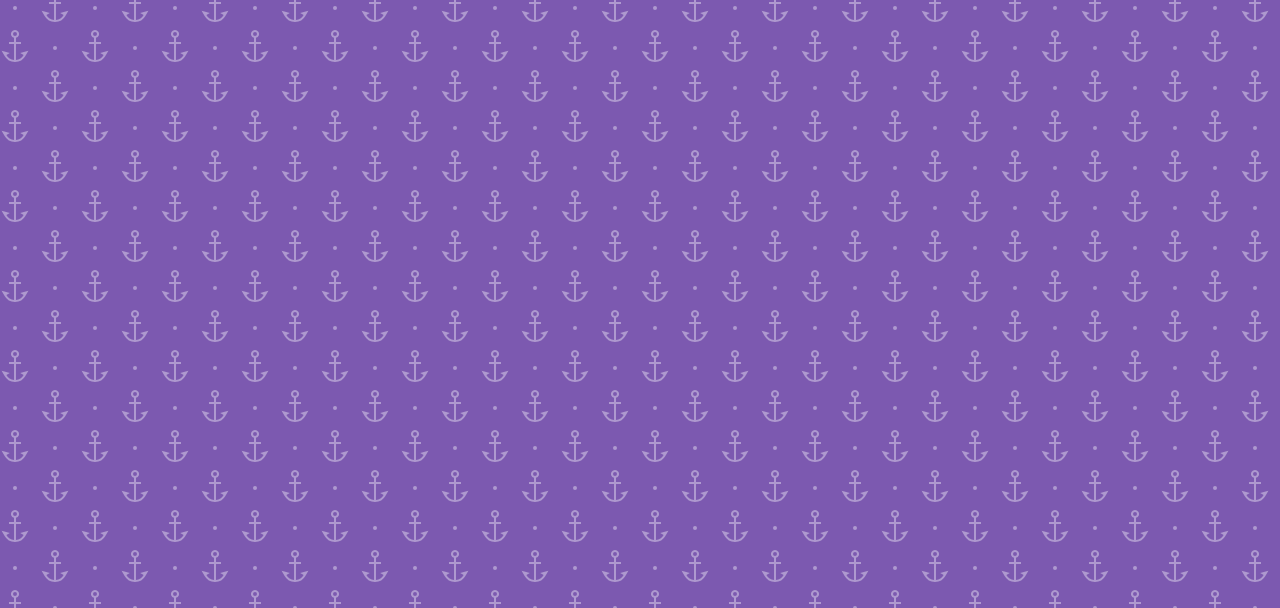
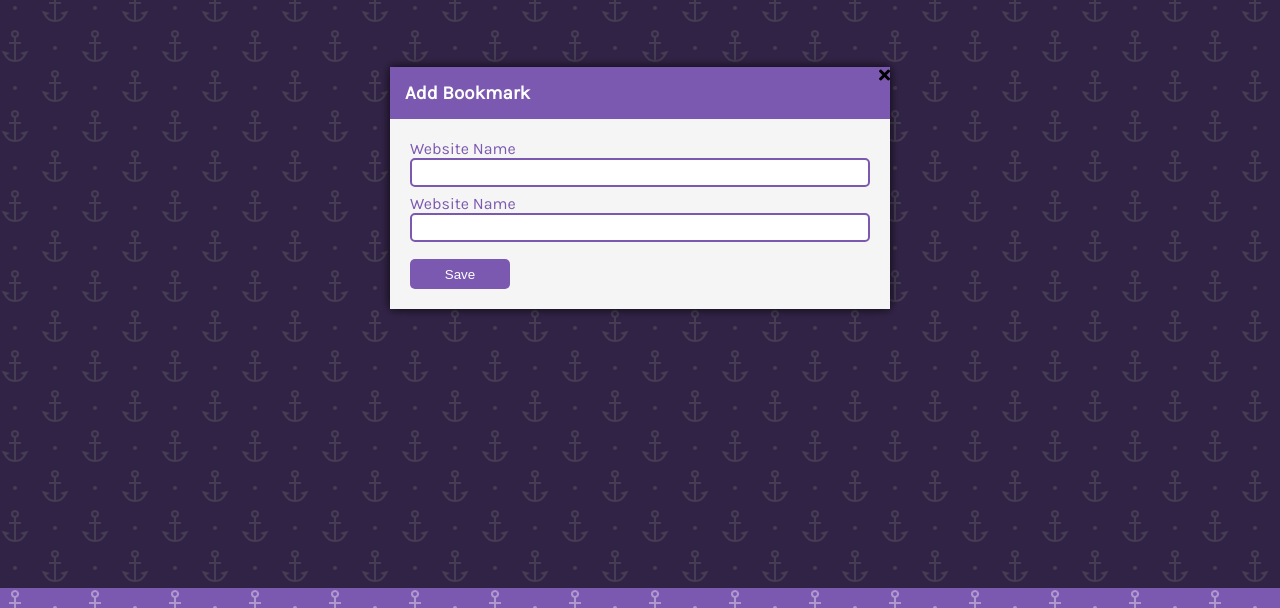
Before and after one commit to wubuchako/Book_Mark, a plain HTML site: page index.html in a window 1280 px wide. Shown: the part 212-820 px from the top of the page. Drawn offline with Linux system fonts and the light colour scheme.

Commit message:
add modal

```diff
--- a/index.html
+++ b/index.html
@@ -37,6 +37,30 @@
             </div>
         </div>
     </div>
+    <!-- Modal -->
+    <div class="modal-container show-modal" id="modal">
+        <div class="modal">
+            <i class="fas fa-times close-icon" id="close-modal"></i>
+            <div class="modal-header">
+                <h3>Add Bookmark</h3>
+            </div>
+            <div class="modal-content">
+                <form id="bookmark-form">
+                    <!-- Website Name -->
+                    <div class="form-group">
+                        <label for="website-name" class="form-label">Website Name</label>
+                        <input type="text" class="form-input" id="website-name">
+                    </div>
+                    <!-- Website URL -->
+                    <div class="form-group">
+                        <label for="website-url" class="form-label">Website Name</label>
+                        <input type="text" class="form-input" id="website-url">
+                    </div>
+                    <button type="submit">Save</button>
+                </form>
+            </div>
+        </div>
+    </div>
     <!-- Script -->
     <script src="script.js"></script>
 </body>
--- a/style.css
+++ b/style.css
@@ -1,6 +1,6 @@
 @import url('https://fonts.googleapis.com/css2?family=Karla&display=swap');
 
-
+/* 一行で全ての色や角が変更できる */
 :root {
   --primary-color: #7c59b0;
   --border-radius: 5px;
@@ -90,6 +90,105 @@ a:active {
   margin-right: 5px;
 }
 
+/* Modal */
+.modal-container {
+  background: rgba(0, 0, 0, 0.6);
+  display: none;
+  position: fixed;
+  top: 0;
+  left:0;
+  right:0;
+  bottom:0;
+}
+
+.show-modal {
+  display: flex;
+  justify-content: center;
+  align-items: center;
+}
+
+.modal {
+  background: white;
+  box-shadow: 0 0 10px rgba(0, 0, 0, 0.8);
+  max-width: 95%;
+  width: 500px;
+  animation: modalopen 1s;
+}
+
+@keyframes modalopen {
+  from {
+    opacity: 0;
+  }
+
+  to {
+    opacity: 1;
+  }
+}
+
+.close-icom {
+  float: right;
+  color: white;
+  font-size: 24px;
+  position: relative;
+  top: 13px;
+  right: 13px;
+  cursor: pointer;
+}
+
+.modal-header {
+  background-color: var(--primary-color);
+  color: white;
+  padding: 15px;
+}
+
+h3 {
+  margin: 0;
+}
+
+.modal-content {
+  padding: 20px;
+  background: whitesmoke;
+}
+
+/* Form */
+.form-group {
+  height: 55px;
+
+}
+
+.form-input {
+  width: 97%;
+  padding: 5px;
+  border: 2px solid var(--primary-color);
+  border-radius: var(--border-radius);
+  display: block;
+  outline: none;
+}
+
+.form-label {
+  color: var(--primary-color);
+  display: block;
+}
+
+button {
+  cursor: pointer;
+  color: white;
+  background: var(--primary-color);
+  height: 30px;
+  width: 100px;
+  border:none;
+  border-radius: var(--border-radius);
+  margin-top: 10px;
+}
+
+button:hover{
+  filter: brightness(110%);
+}
+
+button:focus {
+  outline:none;
+}
+
 /* Media Query: Large Smartphone (vertical) */
 @media screen and (max-width: 600px){
   .container {
```
